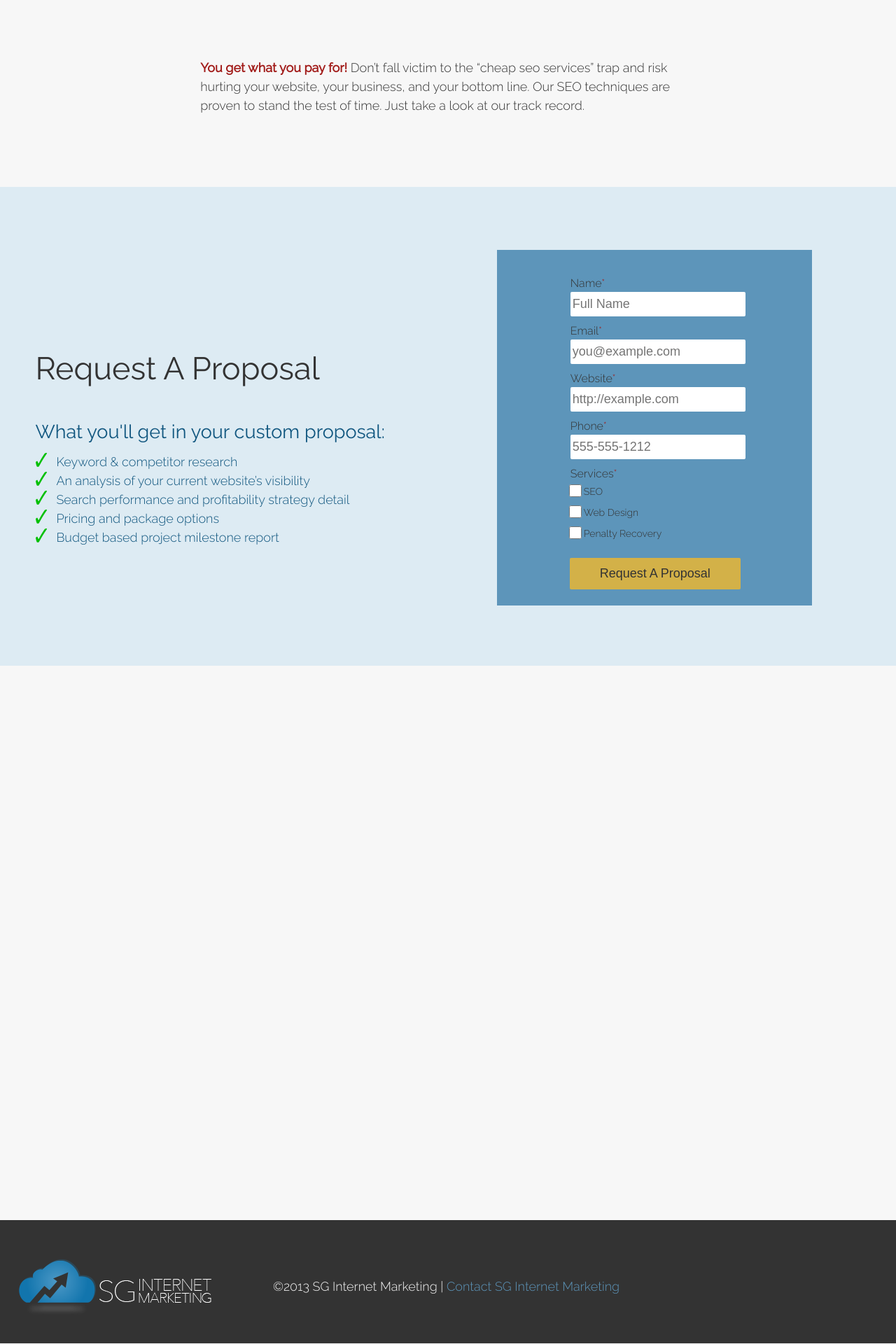
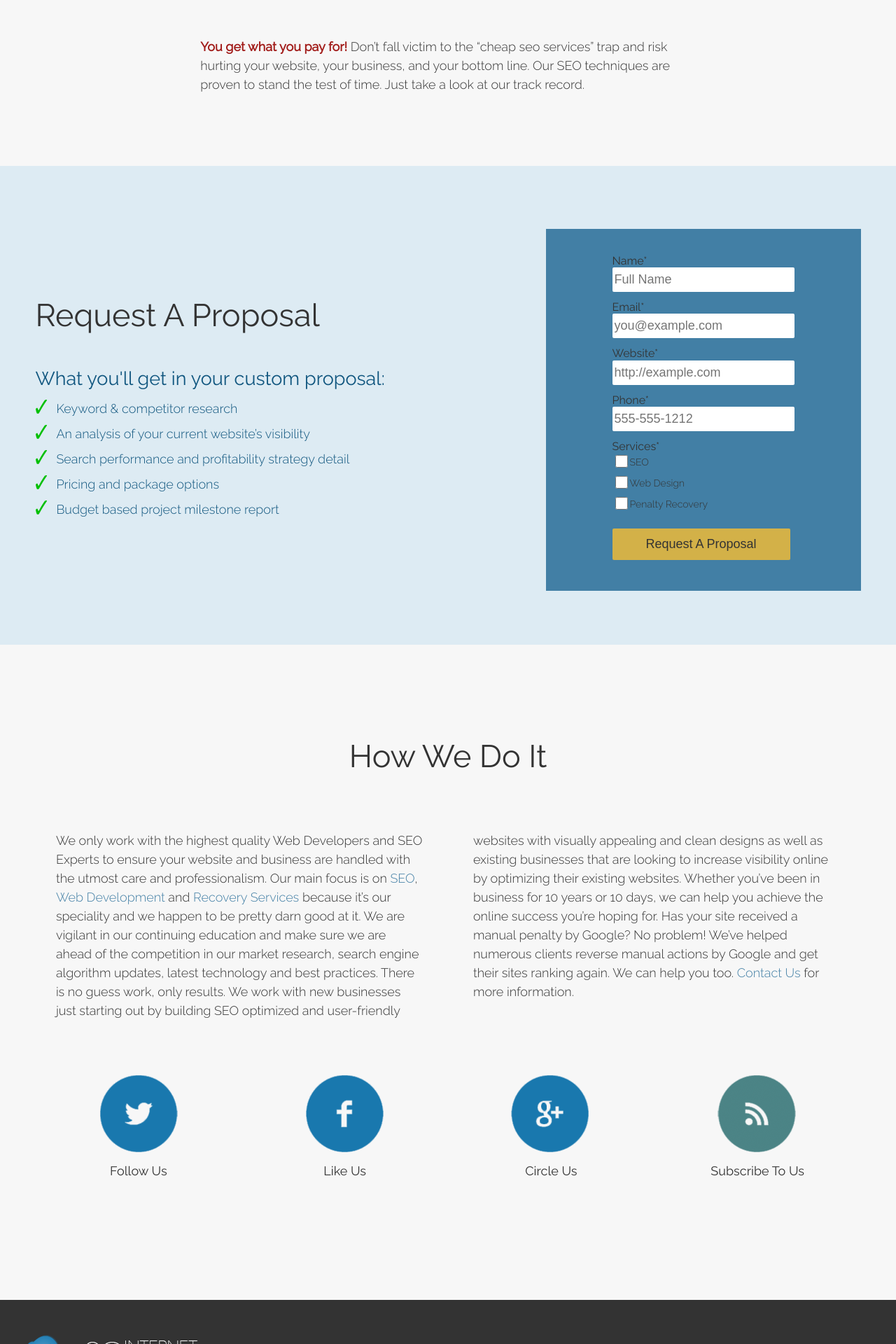
Before and after one commit to adamgedney/sginternetmarketing, a PHP site: page / in a window 1280 px wide. Shown: the part 1200-3120 px from the top of the page at 70% size. Run offline with PHP 8.4, Linux system fonts and the light colour scheme; some libraries are stand-ins or nearby versions.

Commit message:
added bg image and various layout tweaks

```diff
--- a/css/main.scss
+++ b/css/main.scss
@@ -14,7 +14,7 @@ $light-gray: #B0B0B0;
 $dark-gray: #333;
 $red: #a21d1b;
 $gold: #d3b148;
-$blue: #5d95ba;
+$blue: #427FA5;
 $dark-blue: #10567f;
 $light-blue: #1978ae;
 $bg-blue: #ddebf3;
@@ -26,14 +26,14 @@ $green: #5888a3;
 }
 
 @mixin gradient(){
-	background: #156fa4; /* Old browsers */
-background: -moz-linear-gradient(top,  #156fa4 0%, #10567f 100%); /* FF3.6+ */
-background: -webkit-gradient(linear, left top, left bottom, color-stop(0%,#156fa4), color-stop(100%,#10567f)); /* Chrome,Safari4+ */
-background: -webkit-linear-gradient(top,  #156fa4 0%,#10567f 100%); /* Chrome10+,Safari5.1+ */
-background: -o-linear-gradient(top,  #156fa4 0%,#10567f 100%); /* Opera 11.10+ */
-background: -ms-linear-gradient(top,  #156fa4 0%,#10567f 100%); /* IE10+ */
-background: linear-gradient(to bottom,  #156fa4 0%,#10567f 100%); /* W3C */
-filter: progid:DXImageTransform.Microsoft.gradient( startColorstr='#156fa4', endColorstr='#10567f',GradientType=0 ); /* IE6-9 */
+	background: $blue; /* Old browsers */
+background: -moz-linear-gradient(top,  $blue 0%, $dark-blue 100%); /* FF3.6+ */
+background: -webkit-gradient(linear, left top, left bottom, color-stop(0%,$blue), color-stop(100%,$dark-blue)); /* Chrome,Safari4+ */
+background: -webkit-linear-gradient(top,  $blue 0%,$dark-blue 100%); /* Chrome10+,Safari5.1+ */
+background: -o-linear-gradient(top,  $blue 0%,$dark-blue 100%); /* Opera 11.10+ */
+background: -ms-linear-gradient(top,  $blue 0%,$dark-blue 100%); /* IE10+ */
+background: linear-gradient(to bottom,  $blue 0%,$dark-blue 100%); /* W3C */
+filter: progid:DXImageTransform.Microsoft.gradient( startColorstr='#$blue', endColorstr='$dark-blue',GradientType=0 ); /* IE6-9 */
 
 }
 
@@ -75,7 +75,7 @@ list-style: none;
 
 
 body{
-background: $white;
+background: url(../images/bg.jpg) no-repeat;
 background-size: cover;
 background-attachment: fixed;
 color: $white;
@@ -212,15 +213,19 @@ header{
 		color: $white;
 	}
 }
-}
-
-
 
 
 .page{
 	height: 684px; /*18x40 -was 720*/
 	padding: 0 3%;
+	background: $white;
+}
 
+.page:first-child{
+	background: none;
+	-webkit-box-shadow: inset 0px -2px 5px rgba(50, 50, 50, 0.39);
+	   -moz-box-shadow: inset 0px -2px 5px rgba(50, 50, 50, 0.39);
+		    box-shadow: inset 0px -2px 5px rgba(50, 50, 50, 0.39);
 }
 
 .page-inner{
@@ -325,13 +353,15 @@ header{
 		li{
 			background: url(../images/check.png) no-repeat;
 			text-indent: 30px;
+			margin-bottom: 9px;
 		}
 	}
 
 	.features{
-		margin-top: 136px;
+		margin-top: 90px;
 	}
 }
+
 
 
 
@@ -339,8 +369,9 @@ header{
 	background: $blue;
 	width: 450px;
 	height: 80%;
-	margin: 0 auto;
-	padding: 36px 0 54px;
+	// margin: 0 auto;
+	float: right;
+	padding: 36px 0 63px;
 
 	form{
 		width: 260px;
@@ -349,13 +380,13 @@ header{
 }
 
 	input{
-		width: 244px;
+		width: 254px;
 		height: 29px;
 		border: none;
 		padding: 3px;
 		border-radius: 2px;
 		display: inline;
-		margin-bottom: 9px;
+		margin-bottom: 12px;
 		float: right;
 		font-size: 1.8em;
 		color: $light-gray;
@@ -368,15 +399,17 @@ header{
 		font-size: 1.8em;
 		border-radius: none;
 		float: left;
-		margin-left: 9px;
+		// margin-left: 9px;
 		margin-top: 18px;
 	}
 
 	label{
-		margin-left: 10px;
+		// margin-left: 10px;
 		margin-bottom: 0;
 		font-size: 1.6em;
+		line-height: 1.2em;
 		color: $dark-gray;
+		font-weight: 400;
 		display: inline;
 		text-align: right;
 		float: left;
@@ -387,7 +420,7 @@ header{
 	width: 200px;
 	float: left;
 	overflow: hidden;
-	padding-left: 4px; /*nudges checkboxes over*/
+	// padding-left: 4px; /*nudges checkboxes over*/
 
 	input[type=checkbox]{
 		width: 18px;
@@ -409,22 +442,96 @@ header{
 
 
 
+
+
+.how{
+	padding-top: 36px;
+	padding-bottom: 216px;
+
+	h1{
+		text-align: center;
+		color: $dark-gray;
+		margin-bottom: 72px;
+	}
+
+	p{
+		-moz-column-count:2; /* Firefox */
+		-webkit-column-count:2; /* Safari and Chrome */
+		column-count:2;
+
+		-moz-column-gap:72px; /* Firefox */
+		-webkit-column-gap:72px; /* Safari and Chrome */
+		column-gap: 72px;
+
+		color: $dark-gray;
+		width: 95%;
+		margin: 36px 2.5%;
+	}
+
+	.box{
+		width: 25%;
+
+		.box-inner{
+			width: 136px;
+			height: 100%;
+			background: none;
+			margin: 0 auto;
+
+			img{
+				position: relative;
+				top: 0;
+				left: 0;
+				width: 126px;
+				margin: 0 auto;
+				text-align: center;
+				display: block;
+			}
+
+
+			h3{
+				font-size: 1.8em;
+				color: $dark-gray;
+				line-height: 36px;
+				text-align: center;
+			}
+		}
+	}
+}
+
+
+
+.social{
+	overflow: hidden;
+}
+
+
 footer{
 	height: 162px;
 	padding: 14px 2% 0;
 	background: $dark-gray;
-	margin-top: 108px;
 	overflow: hidden;
 
+	nav{
+		width: 220px;
+		margin: 18px auto 9px;
+		display: block;
+		float: none;
+
+		ul{
+			margin: 0;
+
+			li{
+				line-height: 1.2em;
+			}
+		}
+
+	}
+
 	p{
-		width: 500px;
-		line-height: 162px;
+		font-size: 1.2em;
+		width: 100%;
+		display: inline-block;
+		text-align: center;
 		margin: 0 auto;
 	}
-
-	img{
-		padding-top: 40px;
-		diaply: inline-block;
-		float: left;
 }
-}
--- a/index.php
+++ b/index.php
@@ -46,9 +46,9 @@
 
 			<nav>
 				<ul>
-					<li><a href="#">Services</a></li>
-					<li><a href="#">Blog</a></li>
-					<li><a href="#">Contact</a></li>
+					<li><a href="/pages/services">Services</a></li>
+					<li><a href="/pages/blog">Blog</a></li>
+					<li><a href="/pages/services">Contact</a></li>
 				</ul>
 			</nav>
 		</header>
@@ -60,12 +60,14 @@
 			<div class="container">
 				<div class="page landing">
 					<div class="page-inner">
+
 						<div class="featured-info">
 							<h1>SEO Services That Get Results</h1>
 								<p>We optimize your website to increase organic website traffic from all major search engines including Google, Yahoo and Bing.</p>
-									<button href="#">Request A Proposal</button>
+									<a class="button" href="/pages/request-a-proposal">Request A Proposal</a>
 						</div><!-- /.featured-info-->
-						<img class="landing-img" src="/images/barchart.png" alt="SEO Bar Chart"/>
+
+						<!-- <img class="landing-img" src="/images/barchart.png" alt="SEO Bar Chart"/> -->
 					</div><!-- /.page-inner-->
 				</div><!-- /.page-->
 
@@ -80,7 +82,9 @@
 						<div class="box">
 							<h2>Website Analysis</h2>
 								<div class="box-inner">
-									<img src="/images/magnifyingglass.png" alt="service icon"/>
+									<a target="_blank" href="/pages/services">
+										<img src="/images/magnifyingglass.png" alt="service icon"/>
+									</a>
 								</div><!-- /.box-inner-->
 						</div><!-- /.box-->
 
@@ -89,7 +93,9 @@
 						<div class="box">
 							<h2>SEO Services</h2>
 								<div class="box-inner">
-									<img src="/images/monitor.png" alt="service icon"/>
+									<a target="_blank" href="/pages/services">
+										<img src="/images/monitor.png" alt="service icon"/>
+									</a>
 								</div><!-- /.box-inner-->
 						</div><!-- /.box-->
 
@@ -98,7 +104,9 @@
 						<div class="box">
 							<h2>Track Record</h2>
 								<div class="box-inner">
-									<img src="/images/linegraph.png" alt="service icon"/>
+									<a target="_blank" href="/pages/services">
+										<img src="/images/linegraph.png" alt="service icon"/>
+									</a>
 								</div><!-- /.box-inner-->
 						</div><!-- /.box-->
 
@@ -134,19 +142,19 @@
 						<div class="box">
 							<div class="form">
 								<form action="" method="post">
-									<label for="name">Name<span class="super red">*</span></label>
+									<label for="name">Name*</label>
 									<input type="text" name="name" placeholder="Full Name"/>
 
-									<label for="email">Email<span class="super red">*</span></label>
+									<label for="email">Email*</label>
 									<input type="email" name="email" placeholder="you@example.com"/>
 
-									<label for="website">Website<span class="super red">*</span></label>
+									<label for="website">Website*</label>
 									<input type="url" name="website" placeholder="http://example.com"/>
 
-									<label for="phone">Phone<span class="super red">*</span></label>
+									<label for="phone">Phone*</label>
 									<input type="tel" name="phone" placeholder="555-555-1212"/>
 
-									<label for="services">Services<span class="super red">*</span></label>
+									<label for="services">Services*</label>
 									<div class="checkboxes">
 
 										<input type="checkbox" name="services" value="SEO"/>
@@ -172,8 +180,68 @@
 
 
 
-				<div class="page">
+				<div class="page how">
 					<div class="page-inner">
+						<h1>How We Do It</h1>
+
+						<p>
+						We only work with the highest quality Web Developers and SEO
+						Experts to ensure your website and business are handled with the
+						utmost care and professionalism. Our main focus is on <a target="_blank" href="/pages/services">SEO</a>, <a href="/pages/services">Web
+						Development</a> and <a target="_blank" href="/pages/services">Recovery Services</a> because it’s our speciality
+						and we happen to be pretty darn good at it. We are vigilant in
+						our continuing education and make sure we are ahead of the
+						competition in our market research, search engine algorithm
+						updates, latest technology and best practices. There is no guess
+						work, only results. We work with new businesses just starting out
+						by building SEO optimized and user-friendly websites with
+						visually appealing and clean designs as well as existing
+						businesses that are looking to increase visibility online by
+						optimizing their existing websites. Whether you’ve been in
+						business for 10 years or 10 days, we can help you achieve the
+						online success you’re hoping for. Has your site received a manual
+						penalty by Google? No problem! We’ve helped numerous clients
+						reverse manual actions by Google and get their sites ranking
+						again. We can help you too. <a target="_blank" href="/pages/contact">Contact Us</a> for more information.
+						</p>
+
+						<div class="social">
+							<div class="box">
+								<div class="box-inner">
+									<a target="_blank" href="http://www.twitter.com/sginternetmktng">
+										<img src="/images/twitter.png" alt="twitter icon"/>
+										<h3>Follow Us</h3>
+									</a>
+								</div><!-- /.box-inner -->
+							</div><!-- /.box -->
+
+							<div class="box">
+								<div class="box-inner">
+									<a target="_blank" href="http://www.facebook.com/sginternetmarketing">
+										<img src="/images/facebook.png" alt="facebook icon"/>
+										<h3>Like Us</h3>
+									</a>
+								</div><!-- /.box-inner -->
+							</div><!-- /.box -->
+
+							<div class="box">
+								<div class="box-inner">
+									<a target="_blank" href="https://plus.google.com/117301156683295113742/about">
+										<img src="/images/google.png" alt="google icon"/>
+										<h3>Circle Us</h3>
+									</a>
+								</div><!-- /.box-inner -->
+							</div><!-- /.box -->
+
+							<div class="box">
+								<div class="box-inner">
+									<a target="_blank" href="/pages/rss.xml">
+										<img src="/images/rss.png" alt="rss icon"/>
+										<h3>Subscribe To Us</h3>
+									</a>
+								</div><!-- /.box-inner -->
+							</div><!-- /.box -->
+						</div><!-- /.social-->
 
 					</div><!-- /.page-inner-->
 				</div><!-- /.page-->
@@ -184,8 +252,21 @@
 
 
 		<footer>
-			<img src="/images/logo.png" alt="SG Internet Marketing Logo"/>
-				<p>&copy;2013 SG Internet Marketing  |  <a href="mailto:sgedney@gmail.com?subject:SG Internet Marketing contact inquiry">Contact SG Internet Marketing</a></p>
+			<div class="box">
+				<img src="/images/logo.png" alt="SG Internet Marketing Logo"/>
+			</div><!-- /.box -->
+
+			<div class="box">
+				<nav>
+					<ul>
+						<li><a href="/pages/services">Services</a></li>
+						<li><a href="/pages/services">Blog</a></li>
+						<li><a href="/pages/services">Contact</a></li>
+					</ul>
+				</nav>
+
+				<p>SG Internet Marketing, LLC &copy; 2013</p>
+			</div><!-- /.box -->
 		</footer>
 
 
--- /dev/null
+++ b/pages/blog/index.html
@@ -0,0 +1 @@
+blog
--- /dev/null
+++ b/pages/contact/index.html
@@ -0,0 +1 @@
+contact
--- /dev/null
+++ b/pages/request-a-proposal/index.html
@@ -0,0 +1 @@
+request a proposal
--- /dev/null
+++ b/pages/services/index.html
@@ -0,0 +1 @@
+services
```
Also changed, not shown: other parts of css/main.scss (+33 -9 lines), objects.html (deleted, +0 -29 lines), pages/rss.xml (added, +13 -0 lines), css/main.css, images/barchart.png, images/bg.jpg (added), images/facebook.png (added), images/google.png (added), images/logo.png, images/rss.png (added), images/twitter.png (added). Lines whose indentation alone changed are shown as unchanged.
